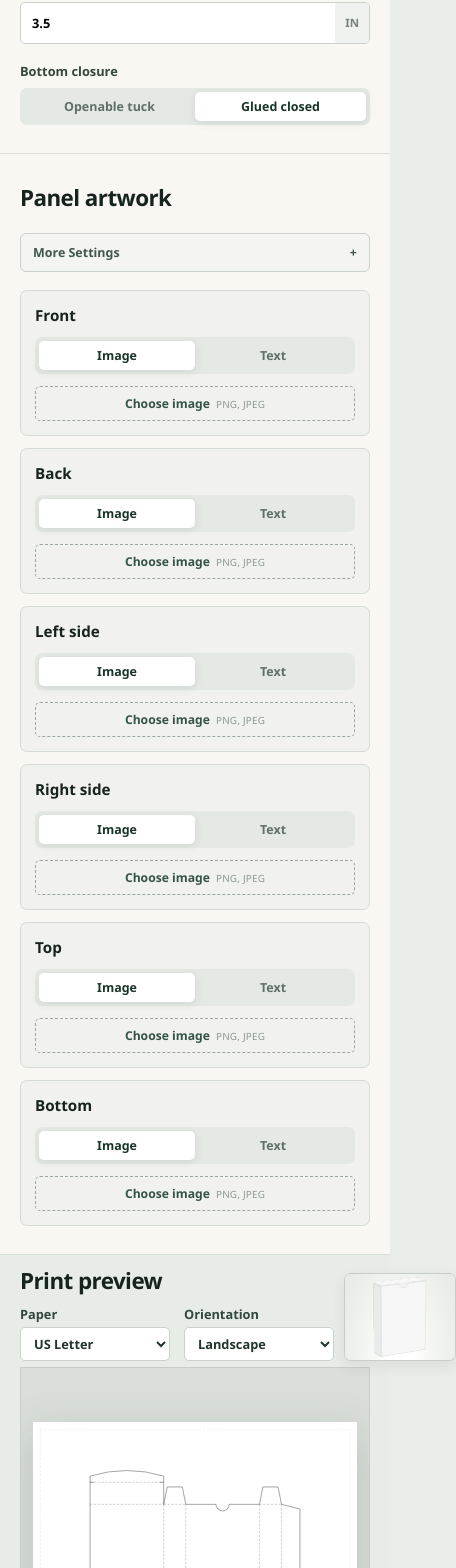
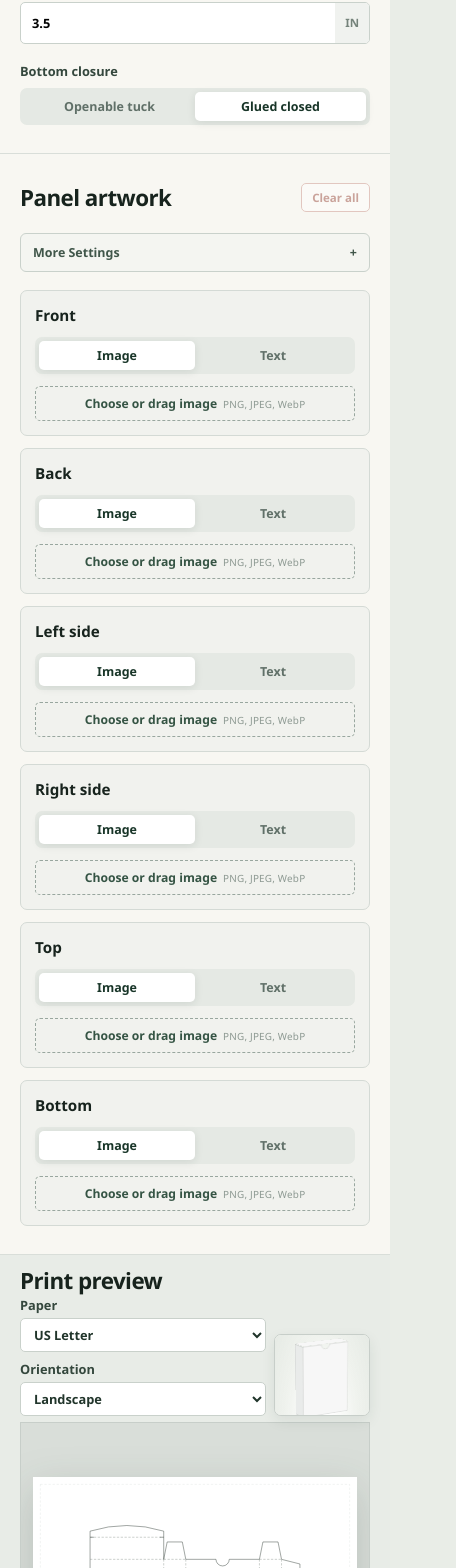
Before and after one commit to dprather12/tuckbox-gen, a React (Vite) app: page / in a window 390 px wide. Shown: the part 411-1979 px from the top of the page, 456 px wide, since content can reach past the window. Built offline with nearby package versions, Linux system fonts and the light colour scheme.

Commit message:
drag images, fix phone 3d preview, clear all button

```diff
--- a/src/App.tsx
+++ b/src/App.tsx
@@ -150,6 +150,21 @@ export default function App() {
     });
   };
 
+  const hasAnyPanelContent =
+    Object.keys(artwork).length > 0 ||
+    Object.keys(faceText).length > 0 ||
+    Boolean(wrapArtwork);
+
+  const clearAllPanelContent = () => {
+    setArtwork({});
+    setFaceText({});
+    setWrapArtwork(undefined);
+    trackEvent("artwork_clear_all", {
+      image_faces: Object.keys(artwork).length + (wrapArtwork ? 1 : 0),
+      text_faces: Object.keys(faceText).length
+    });
+  };
+
   const decoratedFaceCount =
     faces.filter((face) =>
       (faceModes[face] ?? "image") === "text"
@@ -255,6 +270,14 @@ export default function App() {
               <div>
                 <h2>Panel artwork</h2>
               </div>
+              <button
+                className="clear-all-button"
+                type="button"
+                disabled={!hasAnyPanelContent}
+                onClick={clearAllPanelContent}
+              >
+                Clear all
+              </button>
             </div>
             <div className="more-settings">
               <button
--- a/src/components/ArtworkControl.tsx
+++ b/src/components/ArtworkControl.tsx
@@ -56,9 +56,11 @@ export function ArtworkControl({
   const editorRef = useRef<HTMLDivElement>(null);
   const fontSizeRef = useRef<HTMLInputElement>(null);
   const selectionRef = useRef<Range | null>(null);
+  const dragDepthRef = useRef(0);
   const faceDefaults = face === "wrap" ? undefined : defaultText(face);
   const textSettings = text ?? faceDefaults;
   const [fontSizeInput, setFontSizeInput] = useState(String(textSettings?.fontSize ?? 16));
+  const [isDraggingFile, setIsDraggingFile] = useState(false);
 
   useEffect(() => {
     if (!editorRef.current || face === "wrap") return;
@@ -73,10 +75,10 @@ export function ArtworkControl({
   }, [textSettings?.fontSize]);
 
   const handleFile = (file?: File) => {
-    if (!file) return;
+    if (!file) return false;
     if (!["image/png", "image/jpeg", "image/webp"].includes(file.type)) {
       window.alert("Please choose a PNG, JPEG, or WebP image.");
-      return;
+      return false;
     }
 
     const reader = new FileReader();
@@ -108,6 +110,39 @@ export function ArtworkControl({
       });
     };
     reader.readAsDataURL(file);
+    return true;
+  };
+
+  const hasDraggedFiles = (event: React.DragEvent<HTMLElement>) =>
+    Array.from(event.dataTransfer.types).includes("Files");
+
+  const handleDragEnter = (event: React.DragEvent<HTMLElement>) => {
+    if (!hasDraggedFiles(event)) return;
+    event.preventDefault();
+    dragDepthRef.current += 1;
+    setIsDraggingFile(true);
+  };
+
+  const handleDragOver = (event: React.DragEvent<HTMLElement>) => {
+    if (!hasDraggedFiles(event)) return;
+    event.preventDefault();
+    event.dataTransfer.dropEffect = "copy";
+  };
+
+  const handleDragLeave = (event: React.DragEvent<HTMLElement>) => {
+    if (!hasDraggedFiles(event) && dragDepthRef.current === 0) return;
+    dragDepthRef.current = Math.max(0, dragDepthRef.current - 1);
+    if (dragDepthRef.current === 0) setIsDraggingFile(false);
+  };
+
+  const handleDrop = (event: React.DragEvent<HTMLElement>) => {
+    if (!hasDraggedFiles(event)) return;
+    event.preventDefault();
+    dragDepthRef.current = 0;
+    setIsDraggingFile(false);
+    if (handleFile(event.dataTransfer.files[0])) {
+      onModeChange?.("image");
+    }
   };
 
   const patch = (next: Partial<ArtworkSettings>) => {
@@ -191,7 +226,18 @@ export function ArtworkControl({
   const hasContent = mode === "text" ? Boolean(text?.content.trim()) : Boolean(artwork);
 
   return (
-    <article className={`art-card ${hasContent ? "has-art" : ""} ${allowRepeat ? "wrap-art-card" : ""}`}>
+    <article
+      className={`art-card ${hasContent ? "has-art" : ""} ${allowRepeat ? "wrap-art-card" : ""} ${isDraggingFile ? "dragging-file" : ""}`}
+      onDragEnter={handleDragEnter}
+      onDragOver={handleDragOver}
+      onDragLeave={handleDragLeave}
+      onDrop={handleDrop}
+    >
+      {isDraggingFile && (
+        <div className="drop-overlay" aria-hidden="true">
+          Drop image here
+        </div>
+      )}
       <div className="art-card-heading">
         <h3>{face === "wrap" ? "Wrap image" : LABELS[face]}</h3>
         {mode === "image" && artwork && (
@@ -234,8 +280,8 @@ export function ArtworkControl({
               onChange={(event) => handleFile(event.target.files?.[0])}
             />
             <span>
-              {artwork ? "Replace image" : "Choose image"}
-              <small>PNG, JPEG</small>
+              {artwork ? "Replace or drag image" : "Choose or drag image"}
+              <small>PNG, JPEG, WebP</small>
             </span>
           </label>
 
--- a/src/styles.css
+++ b/src/styles.css
@@ -58,7 +58,19 @@ main { min-height: 100vh; }
 .controls { background: #f8f7f2; border-right: 1px solid #ced5cf; }
 .control-section { padding: 28px clamp(24px, 4vw, 50px); border-bottom: 1px solid #d9ded9; }
 .section-heading { display: flex; gap: 16px; align-items: center; margin-bottom: 20px; }
+.artwork-section .section-heading { justify-content: space-between; }
 .section-heading h2, .preview-toolbar h2, .export-card h2 { font-size: 1.4rem; letter-spacing: -.025em; }
+.clear-all-button {
+  padding: 6px 10px;
+  border: 1px solid #c98f84;
+  border-radius: 5px;
+  color: #943f33;
+  background: #fff;
+  font-size: .72rem;
+  font-weight: 700;
+}
+.clear-all-button:hover:not(:disabled) { border-color: #a84f41; background: #f8e9e6; }
+.clear-all-button:disabled { cursor: default; opacity: .45; }
 .segmented {
   display: grid;
   grid-template-columns: 1fr 1fr;
@@ -93,8 +105,23 @@ select { width: 100%; padding: 11px; border: 1px solid #c9d1cb; border-radius: 5
 .resolved-note, .section-copy { color: #718078; font-size: .78rem; margin: 14px 0 0; }
 .section-copy { margin: -12px 0 18px; }
 .artwork-grid { display: grid; grid-template-columns: repeat(2, minmax(0, 1fr)); gap: 12px; }
-.art-card { min-width: 0; padding: 14px; border: 1px solid #d4dad5; background: #f1f2ee; border-radius: 7px; }
+.art-card { position: relative; min-width: 0; padding: 14px; border: 1px solid #d4dad5; background: #f1f2ee; border-radius: 7px; }
 .art-card.has-art { background: #fff; border-color: #b9c8be; }
+.art-card.dragging-file { border-color: #806331; box-shadow: 0 0 0 3px rgba(201,158,86,.22); }
+.drop-overlay {
+  position: absolute;
+  z-index: 5;
+  inset: 5px;
+  display: grid;
+  place-items: center;
+  border: 2px dashed #806331;
+  border-radius: 5px;
+  color: #513d1d;
+  background: rgba(248,242,231,.94);
+  font-size: .8rem;
+  font-weight: 800;
+  pointer-events: none;
+}
 .art-card-heading { display: flex; justify-content: space-between; align-items: start; gap: 8px; }
 .art-card h3 { font-size: .95rem; }
 .art-card .eyebrow { font-size: .55rem; }
@@ -521,11 +548,16 @@ select { width: 100%; padding: 11px; border: 1px solid #c9d1cb; border-radius: 5
   .assembled-heading { align-items: flex-start; }
   .assembled-modal { padding: 10px; }
   .assembled-stage-large { height: 72vh; }
-  .preview-options-row { gap: 10px; }
+  .preview-options-row { align-items: flex-end; gap: 8px; }
+  .preview-options-row .preview-paper-controls {
+    min-width: 0;
+    grid-template-columns: minmax(0, 1fr);
+    gap: 8px;
+  }
   .assembled-mini-frame {
-    flex-basis: 112px;
-    width: 112px;
-    height: 88px;
-    margin-top: -23px;
+    flex: 0 0 96px;
+    width: 96px;
+    height: 82px;
+    margin-top: 0;
   }
 }
```
